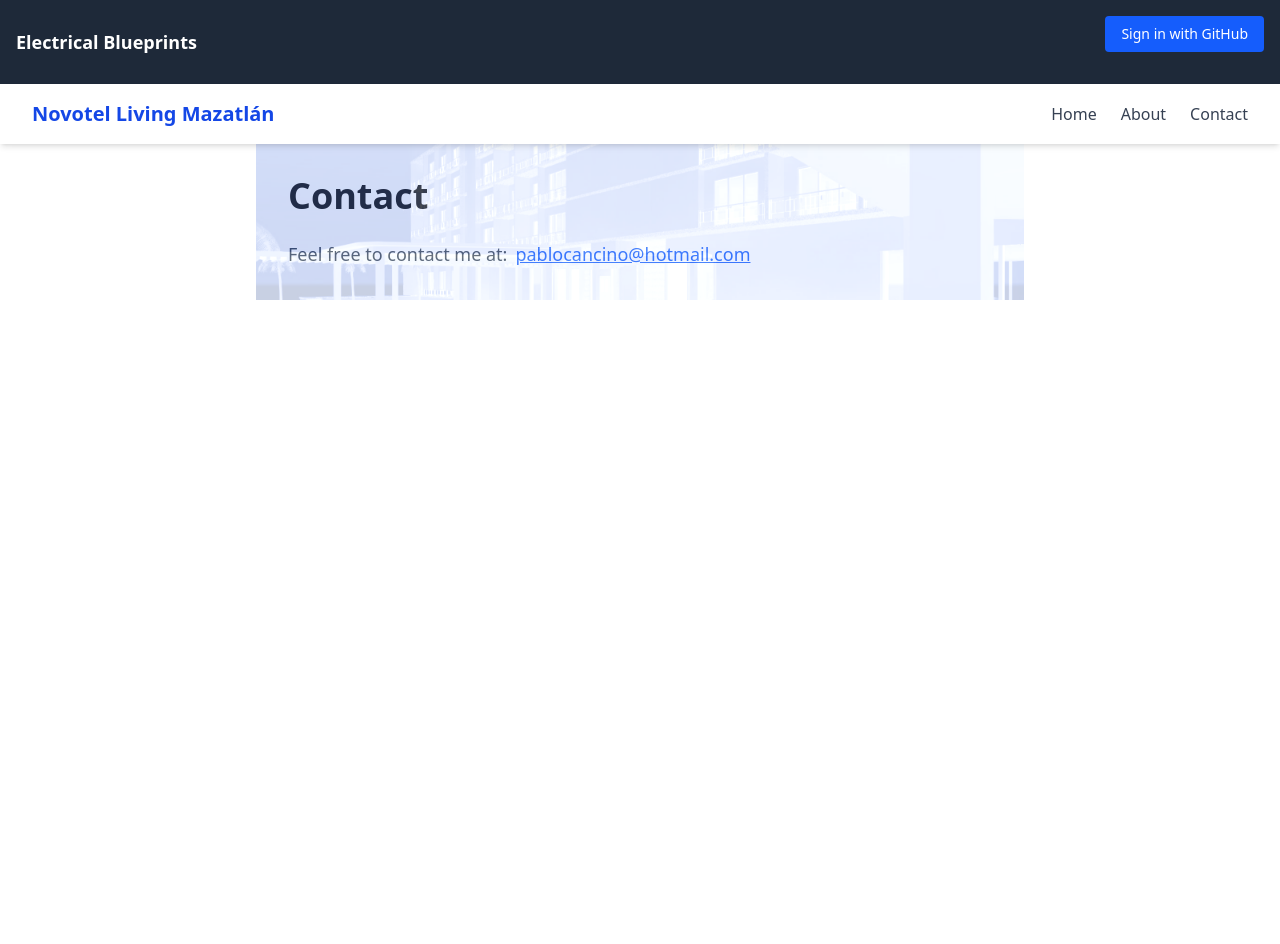
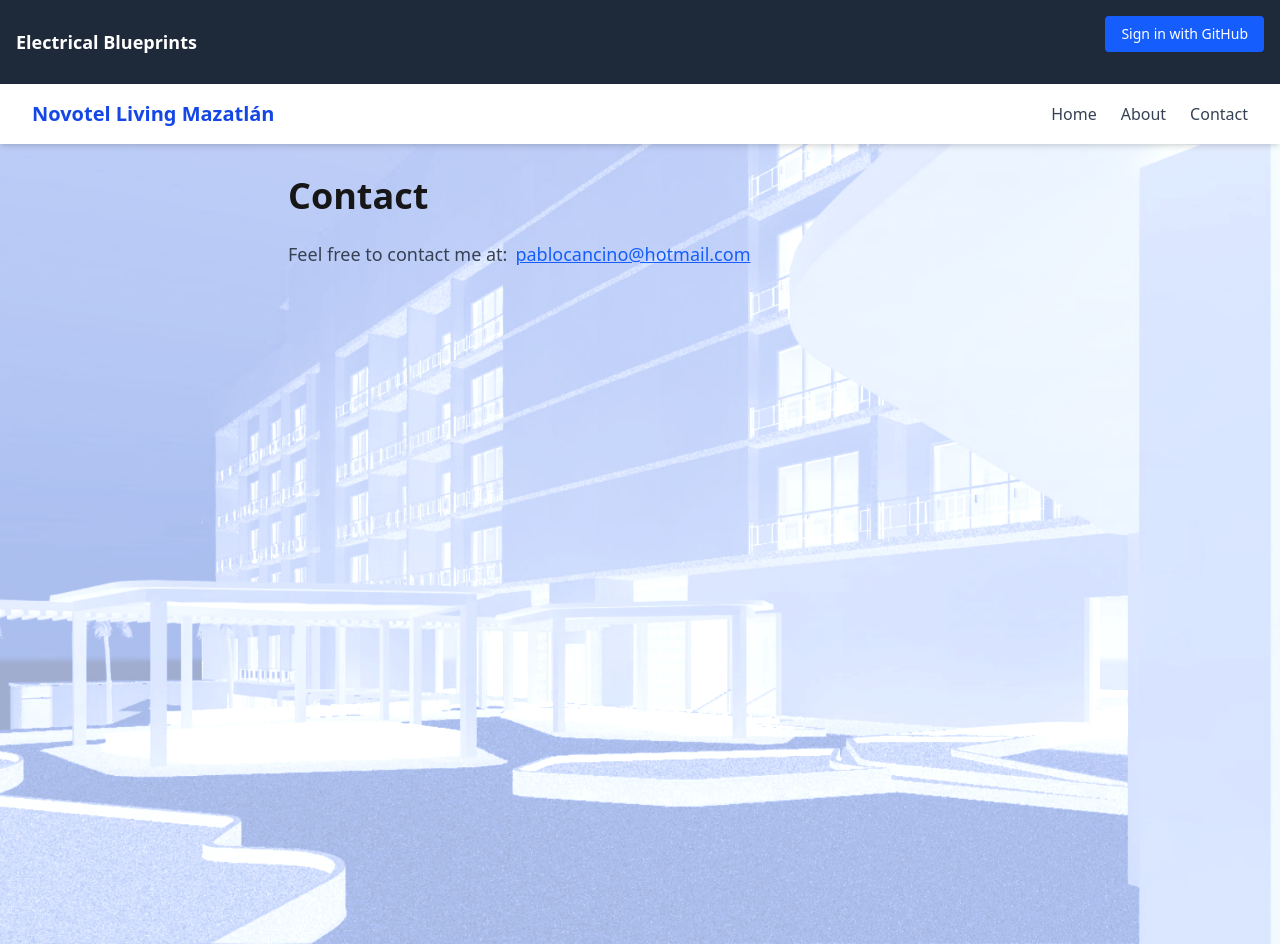
Before and after one commit to Alan-Balvin/electrical-blueprints, a Next.js app: page /contact in a window 1280 px wide. Built offline with nearby package versions, Linux system fonts and the light colour scheme; no server answers.

Commit message:
configuration of background images for about and contact pages

```diff
--- a/src/app/about/page.tsx
+++ b/src/app/about/page.tsx
@@ -3,12 +3,13 @@
     <div className="relative min-h-screen bg-cover bg-center">
       <div className="absolute inset-0 bg-white bg-opacity-70 backdrop-blur-sm" />
 <div
-          className="absolute inset-0 bg-center bg-cover opacity-40 filter brightness-110 contrast-125 pointer-events-none z-0"
+          className="absolute inset-0 bg-center bg-cover opacity-70 filter brightness-110 contrast-125 pointer-events-none z-0"
           style={{ backgroundImage: "url('/images/background2.png')" }}
         />
       <main className="relative p-8 max-w-3xl mx-auto z-10">
 
-        <h1 className="text-4xl font-bold mb-6">About</h1>
+       <h1 className="text-4xl font-bold mb-6">About</h1>
+
         <p className="text-lg text-gray-700">
           This project was built by Pablo Cancino using Next.js 15 and TailwindCSS.
           It allows users to view and search electrical blueprints for Novotel Living Mazatlán.
--- a/src/app/contact/page.tsx
+++ b/src/app/contact/page.tsx
@@ -2,13 +2,13 @@
   return (
     <div className="relative min-h-screen bg-cover bg-center">
       <div className="absolute inset-0 bg-white bg-opacity-70 backdrop-blur-sm" />
-
-      <main className="relative p-8 max-w-3xl mx-auto z-10">
-        <div
-          className="absolute inset-0 bg-center bg-cover opacity-40 filter brightness-110 contrast-125 pointer-events-none z-0"
+<div
+          className="absolute inset-0 bg-center bg-cover opacity-70 filter brightness-110 contrast-125 pointer-events-none z-0"
           style={{ backgroundImage: "url('/images/background3.png')" }}
         />
-        <h1 className="text-4xl font-bold mb-6">Contact</h1>
+      <main className="relative p-8 max-w-3xl mx-auto z-10">
+
+        <h1 className="text-4xl font-bold mb-6 ">Contact</h1>
         <p className="text-lg text-gray-700">
           Feel free to contact me at:
           <a
```
